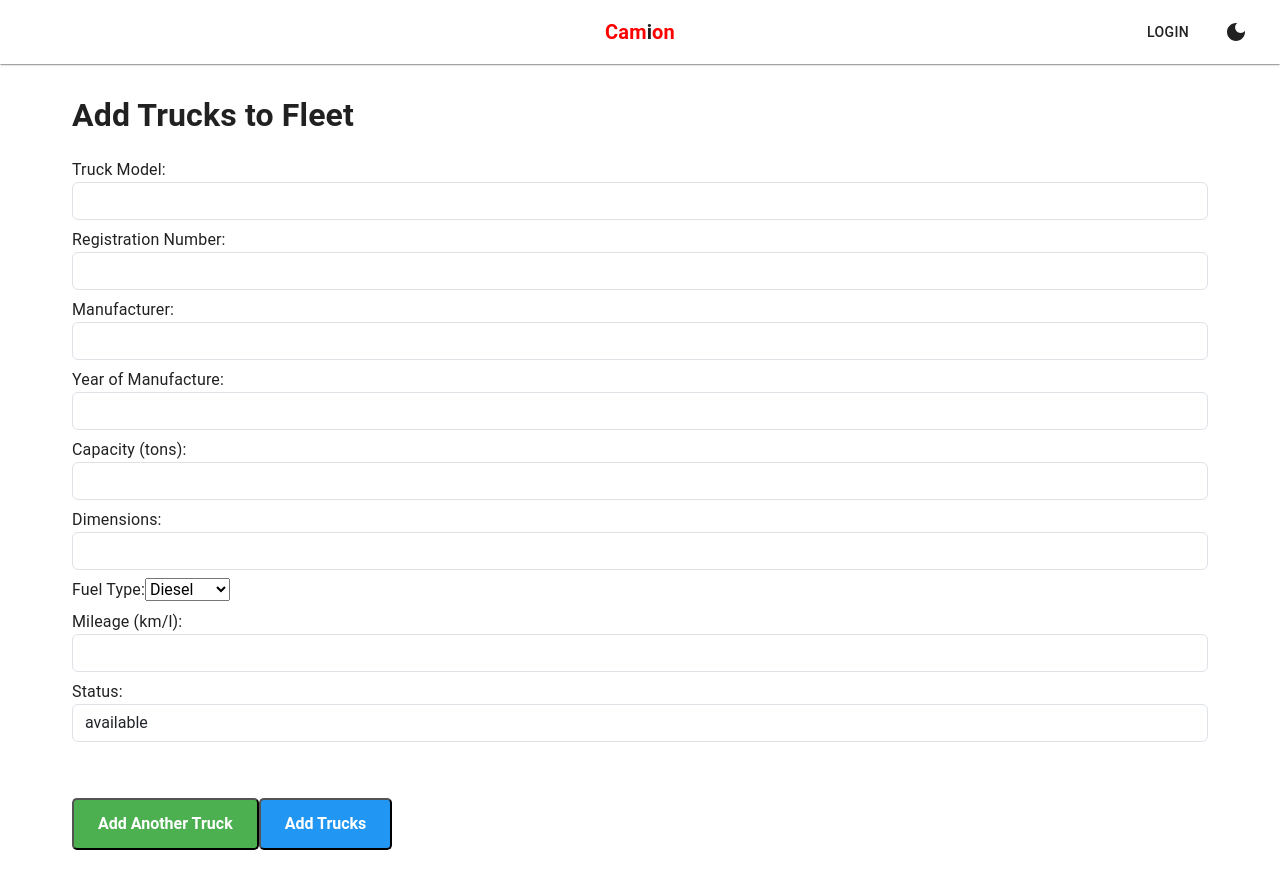
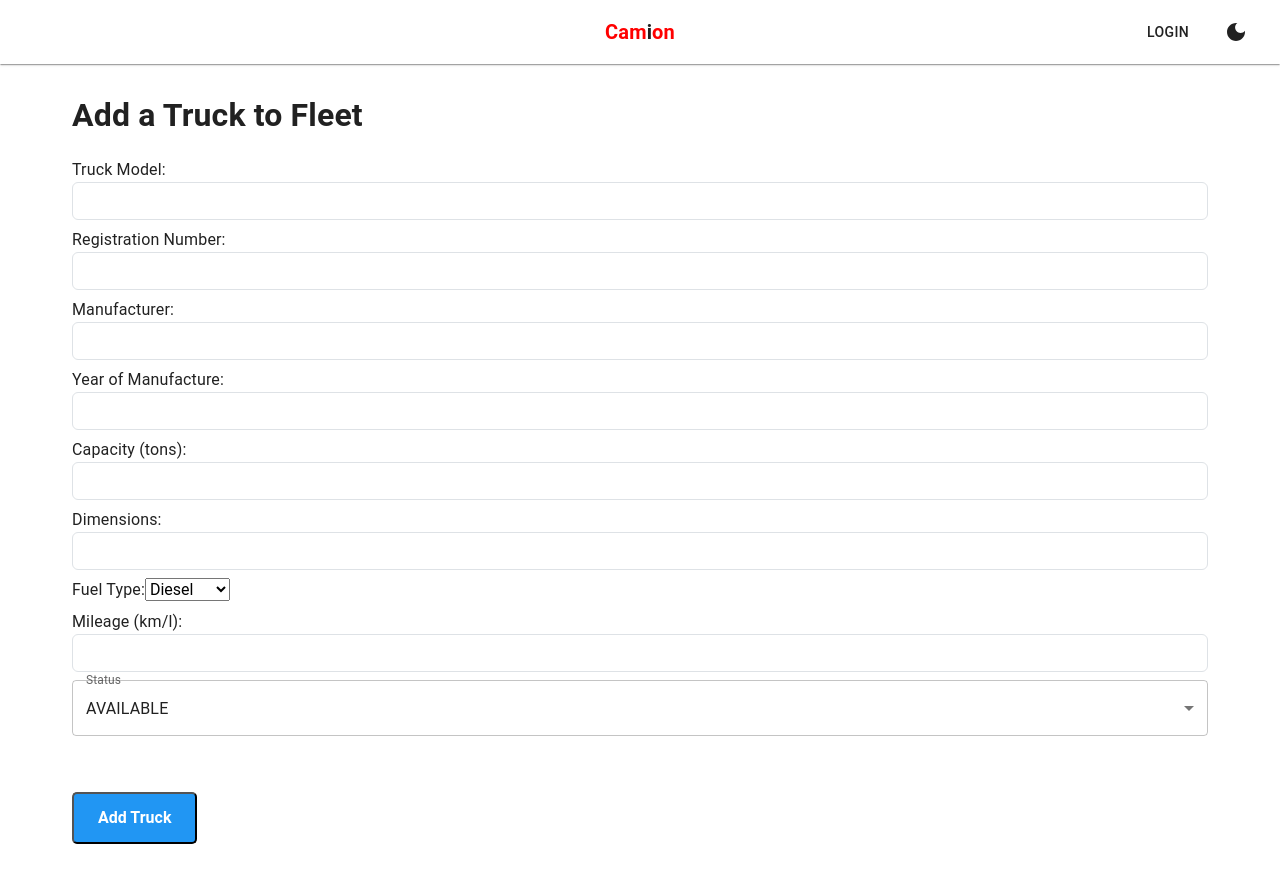
Before and after one commit to imohammedz/camion-frontend, a React (Vite) app: page /fleets/1/add-trucks in a window 1280 px wide. Built offline with nearby package versions, Linux system fonts and the light colour scheme.

Commit message:
Camion: Changes in fleet and truck.

```diff
--- /dev/null
+++ b/public/enums/TruckStatus.ts
@@ -0,0 +1,11 @@
+export enum TruckStatus {
+    AVAILABLE = 'AVAILABLE',
+    UNDER_MAINTENANCE = 'UNDER_MAINTENANCE',
+    OUT_OF_SERVICE = 'OUT_OF_SERVICE',
+    IN_TRANSIT = 'IN_TRANSIT',
+    LOADING = 'LOADING',
+    UNLOADING = 'UNLOADING',
+    WAITING_FOR_ASSIGNMENT = 'WAITING_FOR_ASSIGNMENT',
+    IDLE = 'IDLE',
+    ON_SALE = 'ON_SALE'
+  }
--- a/src/components/AddTrucks/AddTrucksPage.tsx
+++ b/src/components/AddTrucks/AddTrucksPage.tsx
@@ -3,100 +3,55 @@ import axios from "axios";
 import { useParams, useNavigate } from "react-router-dom";
 import TruckDetails from "../TruckDetails";
 import styles from "./AddTrucks.module.css";
+import { Truck } from "../../interfaces/Truck";
+import { TruckStatus } from "../../../public/enums/TruckStatus";
 
-const AddTrucksPage: React.FC = () => {
-  const [truckDetails, setTruckDetails] = useState([
-    {
+const initialTruck: Truck = {
   truck_model: "",
   registration_number: "",
   manufacturer: "",
   year_of_manufacture: "",
   capacity: "",
   dimensions: "",
-      fuel_type: "diesel", // Default fuel type
+  fuel_type: "diesel",
   mileage: "",
-      status: "available",
-    },
-  ]);
-  const { fleetId } = useParams(); // Get fleetId from route parameter
-  const navigate = useNavigate();
-
-  const handleAddTruck = () => {
-    setTruckDetails([
-      ...truckDetails,
-      {
-        truck_model: "",
-        registration_number: "",
-        manufacturer: "",
-        year_of_manufacture: "",
-        capacity: "",
-        dimensions: "",
-        fuel_type: "diesel", // Default fuel type
-        mileage: "",
-        status: "available",
-      },
-    ]);
+  status: TruckStatus.AVAILABLE,
+  fleet_id: "",
+  driver_id: undefined,
 };
 
-  const handleTruckChange = (index: number, field: string, value: any) => {
-    const updatedTrucks = [...truckDetails];
-    updatedTrucks[index] = { ...updatedTrucks[index], [field]: value };
-    setTruckDetails(updatedTrucks);
+const AddTrucksPage: React.FC = () => {
+  const { fleetId } = useParams<{ fleetId: string }>();
+  const navigate = useNavigate();
+  const [truck, setTruck] = useState<Truck>({ ...initialTruck, fleet_id: fleetId || "" });
+
+  // Function to update truck details (without index)
+  const handleTruckChange = (field: string, value: any) => {
+    setTruck((prev) => ({ ...prev, [field]: value }));
   };
 
   const handleSubmit = async (e: React.FormEvent) => {
     e.preventDefault();
-    try {
     const token = localStorage.getItem("token");
-
     if (!token) {
       console.error("No token found");
       return;
     }
-
-      for (const truck of truckDetails) {
-        await axios.post(
-          "http://localhost:5000/api/trucks",
-          {
-            ...truck,
-            fleet_id: fleetId, // Associate the truck with fleetId
-          },
-          {
-            headers: {
-              Authorization: `${token}`, // Include token in headers
-            },
-          }
-        );
-      }
-
-      navigate(`/fleets/${fleetId}`); // Redirect to fleet detail page after adding trucks
+    try {
+      await axios.post("http://localhost:5000/api/trucks", truck, {
+        headers: { Authorization: `${token}` },
+      });
+      navigate(`/fleets/${fleetId}`);
     } catch (error) {
-      console.error("Error adding trucks:", error);
+      console.error("Error adding truck:", error);
     }
   };
 
   return (
     <form onSubmit={handleSubmit} className={styles.formContainer}>
-      <h2 className={styles.title}>Add Trucks to Fleet</h2>
-      {truckDetails.map((truck, index) => (
-        <TruckDetails
-          key={index}
-          truck={truck}
-          index={index}
-          handleTruckChange={handleTruckChange}
-        />
-      ))}
-
-      <button
-        type="button"
-        className={styles.addButton}
-        onClick={handleAddTruck}
-      >
-        Add Another Truck
-      </button>
-      <button type="submit" className={styles.submitButton}>
-        Add Trucks
-      </button>
+      <h2 className={styles.title}>Add a Truck to Fleet</h2>
+      <TruckDetails truck={truck} handleTruckChange={handleTruckChange} />
+      <button type="submit" className={styles.submitButton}>Add Truck</button>
     </form>
   );
 };
--- a/src/components/TruckDetails.tsx
+++ b/src/components/TruckDetails.tsx
@@ -1,6 +1,6 @@
-// src/components/TruckDetails.tsx
 import React from "react";
-
+import { Select, MenuItem, FormControl, InputLabel } from "@mui/material";
+import {TruckStatus} from '../../public/enums/TruckStatus';
 interface TruckDetailsProps {
   truck: {
     truck_model: string;
@@ -11,17 +11,12 @@ interface TruckDetailsProps {
     dimensions: string;
     fuel_type: string;
     mileage: string;
-    status: string;
+    status: TruckStatus;
   };
-  index: number;
-  handleTruckChange: (index: number, field: string, value: any) => void;
+  handleTruckChange: (field: string, value: any) => void;
 }
 
-const TruckDetails: React.FC<TruckDetailsProps> = ({
-  truck,
-  index,
-  handleTruckChange,
-}) => {
+const TruckDetails: React.FC<TruckDetailsProps> = ({ truck, handleTruckChange }) => {
   return (
     <div className="mb-4">
       <div className="form-group mb-2">
@@ -30,9 +25,7 @@ const TruckDetails: React.FC<TruckDetailsProps> = ({
           type="text"
           className="form-control"
           value={truck.truck_model}
-          onChange={(e) =>
-            handleTruckChange(index, "truck_model", e.target.value)
-          }
+          onChange={(e) => handleTruckChange("truck_model", e.target.value)}
         />
       </div>
       <div className="form-group mb-2">
@@ -41,9 +34,7 @@ const TruckDetails: React.FC<TruckDetailsProps> = ({
           type="text"
           className="form-control"
           value={truck.registration_number}
-          onChange={(e) =>
-            handleTruckChange(index, "registration_number", e.target.value)
-          }
+          onChange={(e) => handleTruckChange("registration_number", e.target.value)}
         />
       </div>
       <div className="form-group mb-2">
@@ -52,9 +43,7 @@ const TruckDetails: React.FC<TruckDetailsProps> = ({
           type="text"
           className="form-control"
           value={truck.manufacturer}
-          onChange={(e) =>
-            handleTruckChange(index, "manufacturer", e.target.value)
-          }
+          onChange={(e) => handleTruckChange("manufacturer", e.target.value)}
         />
       </div>
       <div className="form-group mb-2">
@@ -63,9 +52,7 @@ const TruckDetails: React.FC<TruckDetailsProps> = ({
           type="text"
           className="form-control"
           value={truck.year_of_manufacture}
-          onChange={(e) =>
-            handleTruckChange(index, "year_of_manufacture", e.target.value)
-          }
+          onChange={(e) => handleTruckChange("year_of_manufacture", e.target.value)}
         />
       </div>
       <div className="form-group mb-2">
@@ -74,7 +61,7 @@ const TruckDetails: React.FC<TruckDetailsProps> = ({
           type="text"
           className="form-control"
           value={truck.capacity}
-          onChange={(e) => handleTruckChange(index, "capacity", e.target.value)}
+          onChange={(e) => handleTruckChange("capacity", e.target.value)}
         />
       </div>
       <div className="form-group mb-2">
@@ -83,19 +70,14 @@ const TruckDetails: React.FC<TruckDetailsProps> = ({
           type="text"
           className="form-control"
           value={truck.dimensions}
-          onChange={(e) =>
-            handleTruckChange(index, "dimensions", e.target.value)
-          }
+          onChange={(e) => handleTruckChange("dimensions", e.target.value)}
         />
       </div>
       <div className="form-group mb-2">
         <label>Fuel Type:</label>
-
         <select
           value={truck.fuel_type}
-          onChange={(e) =>
-            handleTruckChange(index, "fuel_type", e.target.value)
-          }
+          onChange={(e) => handleTruckChange("fuel_type", e.target.value)}
           className="input"
         >
           <option value="diesel">Diesel</option>
@@ -109,17 +91,23 @@ const TruckDetails: React.FC<TruckDetailsProps> = ({
           type="text"
           className="form-control"
           value={truck.mileage}
-          onChange={(e) => handleTruckChange(index, "mileage", e.target.value)}
+          onChange={(e) => handleTruckChange("mileage", e.target.value)}
         />
       </div>
       <div className="form-group mb-2">
-        <label>Status:</label>
-        <input
-          type="text"
-          className="form-control"
-          value={truck.status}
-          onChange={(e) => handleTruckChange(index, "status", e.target.value)}
-        />
+        <FormControl fullWidth>
+          <InputLabel>Status</InputLabel>
+          <Select
+            value={truck.status}
+            onChange={(e) => handleTruckChange("status", e.target.value)}
+          >
+            {Object.values(TruckStatus).map((status) => (
+              <MenuItem key={status} value={status}>
+                {status.replace(/_/g, " ")}
+              </MenuItem>
+            ))}
+          </Select>
+        </FormControl>
       </div>
     </div>
   );
--- a/src/interfaces/Truck.tsx
+++ b/src/interfaces/Truck.ts
@@ -1,4 +1,6 @@
 // src/interfaces/Truck.ts
+
+import { TruckStatus } from "../../public/enums/TruckStatus";
 
 export interface Truck {
   truck_model: string;
@@ -9,5 +11,7 @@ export interface Truck {
   dimensions: string;
   fuel_type: string;
   mileage: string;
-  status: string;
+  status: TruckStatus;
+  driver_id?: string;
+  fleet_id:string;
 }
```
Also changed, not shown: src/components/UpdateFleetPage.tsx (+20 -19 lines). Lines whose indentation alone changed are shown as unchanged.
